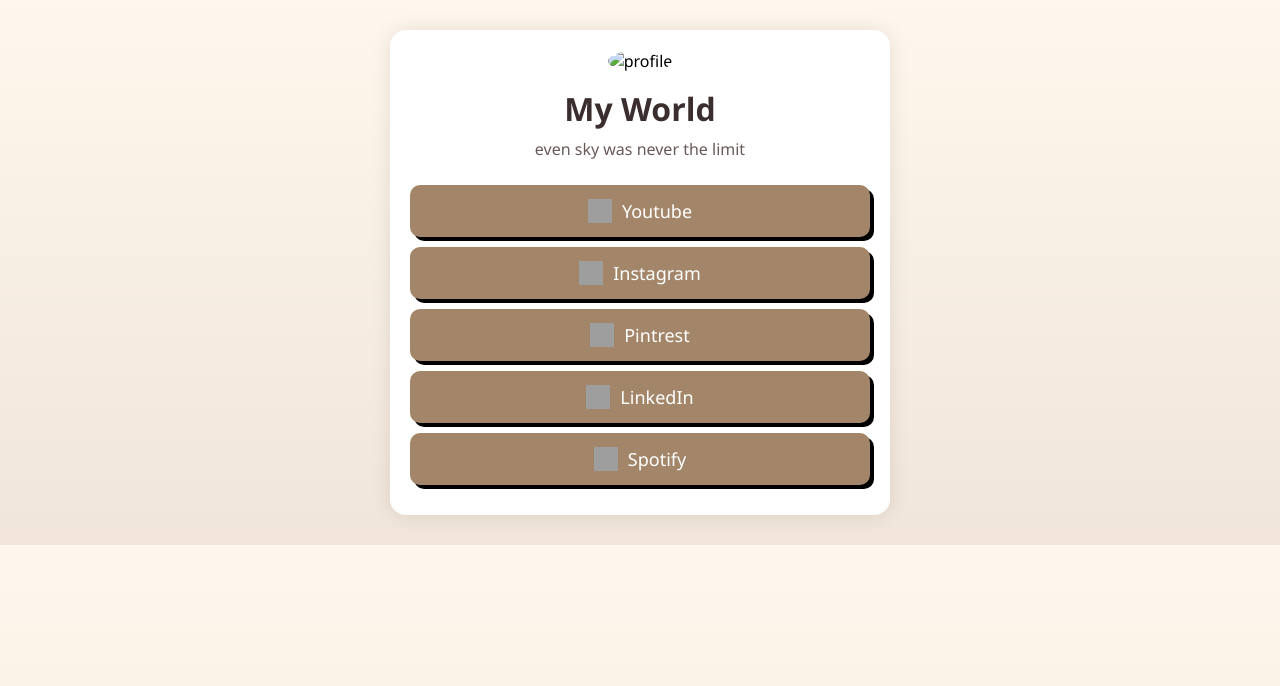
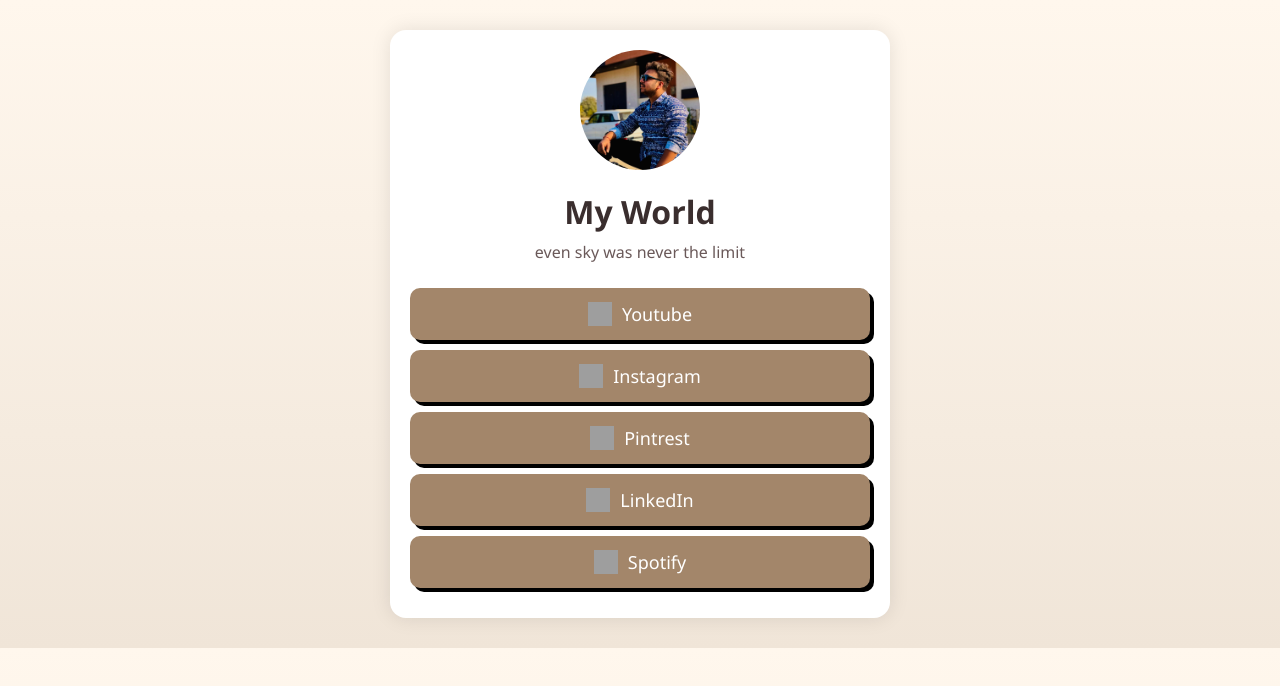
Before and after one commit to jayeshdayma003/mylinks, a plain HTML site: page index.html in a window 1280 px wide. Drawn offline with Linux system fonts and the light colour scheme; grey boxes are pictures that could not be loaded.

Commit message:
Update index.html

```diff
--- a/index.html
+++ b/index.html
@@ -79,7 +79,7 @@
 </head>
 <body>
   <div class="container">
-    <img src="WhatsApp Image 2025-06-22 at 7.25.20 PM.jpeg" alt="profile" class="avatar" />
+    <img src="profile.jpg" alt="profile" class="avatar" />
     <h1>My World</h1>
     <p>even sky was never the limit     </p>
 
```
